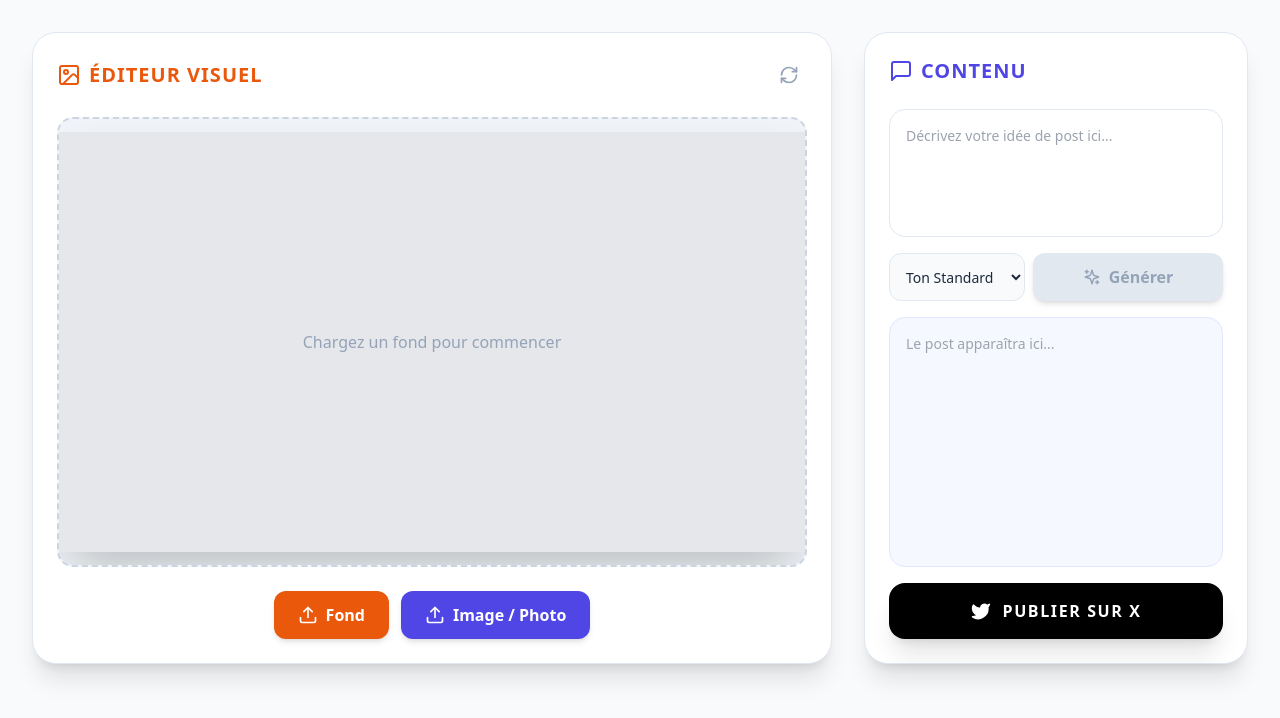
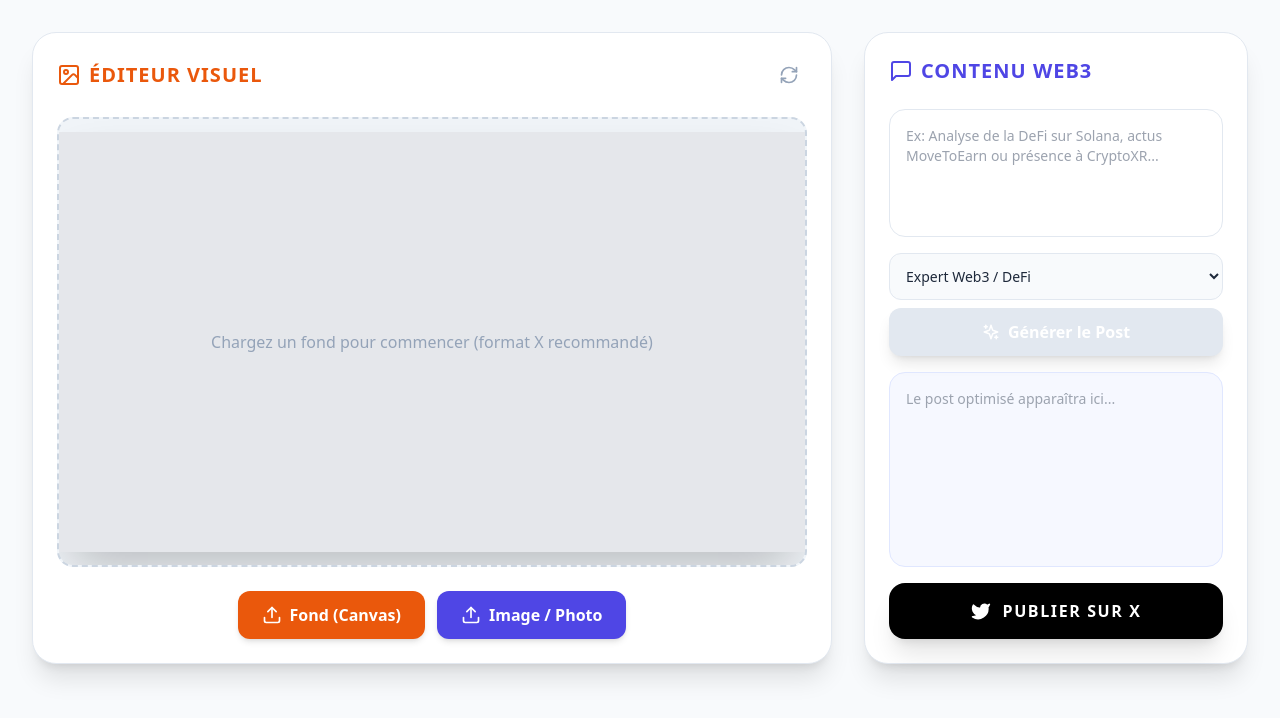
Before and after one commit to Grignute/mon-generateur-x, a React (Vite) app: page / in a window 1280 px wide. Shown: the top 718 px of the page. Built offline with nearby package versions, Linux system fonts and the light colour scheme.

Commit message:
Update App.jsx

```diff
--- a/src/App.jsx
+++ b/src/App.jsx
@@ -15,7 +15,7 @@ export default function App() {
   const [generatedText, setGeneratedText] = useState('');
   const [isGenerating, setIsGenerating] = useState(false);
   const [isPublishing, setIsPublishing] = useState(false);
-  const [selectedTone, setSelectedTone] = useState('Standard');
+  const [selectedTone, setSelectedTone] = useState('Expert Web3 / DeFi');
 
   // --- REFS ---
   const canvasRef = useRef(null);
@@ -59,7 +59,6 @@ export default function App() {
           baseImgRef.current = img;
           setCanvasSize({ width: img.width, height: img.height });
         } else {
-          // Ajustement auto de la taille pour éviter que la photo mobile soit géante
           let initialScale = 0.5;
           if (baseImgRef.current) {
             const targetWidth = baseImgRef.current.width * 0.4;
@@ -81,7 +80,6 @@ export default function App() {
     reader.readAsDataURL(file);
   };
 
-  // --- GESTION DU DRAG & DROP SOURIS / TOUCH ---
   const startDragging = (clientX, clientY) => {
     if (!overlayImage) return;
     isDragging.current = true;
@@ -111,13 +109,11 @@ export default function App() {
 
   const stopDragging = () => { isDragging.current = false; };
 
-  // --- DESSIN DU CANVAS ---
   useEffect(() => {
     const canvas = canvasRef.current;
     if (!canvas) return;
     const ctx = canvas.getContext('2d');
 
-    // Définir la taille réelle du canvas
     if (baseImgRef.current) {
       canvas.width = baseImgRef.current.width;
       canvas.height = baseImgRef.current.height;
@@ -139,7 +135,6 @@ export default function App() {
       const w = overlayImgRef.current.width;
       const h = overlayImgRef.current.height;
 
-      // Style Polaroid
       ctx.shadowColor = 'rgba(0,0,0,0.3)';
       ctx.shadowBlur = 30;
       ctx.fillStyle = 'white';
@@ -150,7 +145,6 @@ export default function App() {
     }
   }, [baseImage, overlayImage, overlayState, canvasSize]);
 
-  // --- ACTIONS ---
   const generateText = async () => {
     if (!textPrompt) return;
     setIsGenerating(true);
@@ -182,7 +176,6 @@ export default function App() {
       const result = await response.json();
       if (result.success) {
         alert("Publication réussie !");
-        // Vider les champs après succès
         setOverlayImage(null);
         overlayImgRef.current = null;
         setGeneratedText('');
@@ -208,14 +201,13 @@ export default function App() {
     <div className="min-h-screen bg-slate-50 p-4 md:p-8 font-sans text-slate-800">
       <div className="max-w-7xl mx-auto grid grid-cols-1 lg:grid-cols-3 gap-8">
 
-        {/* COLONNE GAUCHE : VISUEL */}
         <div className="lg:col-span-2 space-y-4">
           <div className="bg-white p-6 rounded-3xl shadow-xl border border-slate-200">
             <div className="flex justify-between items-center mb-6">
               <h2 className="text-xl font-black flex items-center gap-2 text-orange-600 uppercase tracking-wider">
                 <ImageIcon size={24} /> Éditeur Visuel
               </h2>
-              <button onClick={resetAll} className="p-2 text-slate-400 hover:text-red-500 transition-colors" title="Tout effacer">
+              <button onClick={resetAll} className="p-2 text-slate-400 hover:text-red-500 transition-colors">
                 <RefreshCw size={20} />
               </button>
             </div>
@@ -232,13 +224,13 @@ export default function App() {
                 onTouchEnd={stopDragging}
                 className={`max-w-full h-auto shadow-2xl transition-transform ${overlayImage ? 'cursor-move' : 'cursor-default'}`}
               />
-              {!baseImage && <p className="absolute text-slate-400 font-medium">Chargez un fond pour commencer</p>}
+              {!baseImage && <p className="absolute text-slate-400 font-medium text-center px-4">Chargez un fond pour commencer (format X recommandé)</p>}
             </div>
 
             <div className="mt-6 flex flex-col gap-6">
               <div className="flex flex-wrap gap-3 justify-center">
                 <label className="bg-orange-600 text-white px-6 py-3 rounded-xl cursor-pointer hover:bg-orange-700 transition-all font-bold shadow-md flex items-center gap-2">
-                  <Upload size={20} /> Fond
+                  <Upload size={20} /> Fond (Canvas)
                   <input type="file" className="hidden" onChange={(e) => processFile(e.target.files[0], 'base')} />
                 </label>
                 <label className="bg-indigo-600 text-white px-6 py-3 rounded-xl cursor-pointer hover:bg-indigo-700 transition-all font-bold shadow-md flex items-center gap-2">
@@ -257,7 +249,7 @@ export default function App() {
                     <RotateCw size={18} className="text-slate-400" />
                     <input type="range" min="-180" max="180" step="1" value={overlayState.rotation} onChange={(e) => setOverlayState({...overlayState, rotation: parseInt(e.target.value)})} className="flex-1 accent-indigo-600" />
                   </div>
-                  <button onClick={() => {setOverlayImage(null); overlayImgRef.current = null;}} className="text-red-500 p-2 hover:bg-red-50 rounded-full transition-colors">
+                  <button onClick={() => {setOverlayImage(null); overlayImgRef.current = null;}} className="text-red-500 p-2 hover:bg-red-50 rounded-full">
                     <Trash2 size={20} />
                   </button>
                 </div>
@@ -266,37 +258,38 @@ export default function App() {
           </div>
         </div>
 
-        {/* COLONNE DROITE : TEXTE */}
         <div className="space-y-4">
           <div className="bg-white p-6 rounded-3xl shadow-xl flex flex-col h-full border border-slate-200">
             <h2 className="text-xl font-black mb-6 flex items-center gap-2 text-indigo-600 uppercase tracking-wider">
-              <MessageSquare size={24} /> Contenu
+              <MessageSquare size={24} /> Contenu Web3
             </h2>
 
             <div className="space-y-4 flex-1 flex flex-col">
               <textarea
                 value={textPrompt}
                 onChange={(e) => setTextPrompt(e.target.value)}
-                placeholder="Décrivez votre idée de post ici..."
-                className="w-full p-4 border border-slate-200 rounded-2xl h-32 text-sm resize-none focus:ring-2 focus:ring-indigo-500 focus:border-transparent outline-none transition-all"
+                placeholder="Ex: Analyse de la DeFi sur Solana, actus MoveToEarn ou présence à CryptoXR..."
+                className="w-full p-4 border border-slate-200 rounded-2xl h-32 text-sm resize-none focus:ring-2 focus:ring-indigo-500 outline-none transition-all"
               />
 
-              <div className="flex gap-2">
+              <div className="flex flex-col gap-2">
                 <select
                   value={selectedTone}
                   onChange={(e) => setSelectedTone(e.target.value)}
                   className="bg-slate-50 border border-slate-200 rounded-xl text-sm p-3 outline-none focus:ring-2 focus:ring-indigo-500"
                 >
-                  <option value="Standard">Ton Standard</option>
-                  <option value="Professionnel">Professionnel</option>
-                  <option value="Viral">Viral / Hype</option>
+                  <option value="Expert Web3 / DeFi">Expert Web3 / DeFi</option>
+                  <option value="Actualité / CryptoXR">Actualité / CryptoXR</option>
+                  <option value="Hype / Engagement">Hype / Engagement (LFG/Bullish)</option>
+                  <option value="Professionnel">Professionnel / Factuel</option>
                 </select>
                 <button
                   onClick={generateText}
                   disabled={isGenerating || !textPrompt}
-                  className="flex-1 bg-indigo-600 text-white px-4 py-3 rounded-xl font-bold flex items-center justify-center gap-2 disabled:bg-slate-200 disabled:text-slate-400 transition-all active:scale-95 shadow-md"
+                  className="w-full bg-indigo-600 text-white px-4 py-3 rounded-xl font-bold flex items-center justify-center gap-2 disabled:bg-slate-200 transition-all active:scale-95 shadow-lg"
                 >
-                  {isGenerating ? <Loader2 className="animate-spin" size={18} /> : <Sparkles size={18} />} Générer
+                  {isGenerating ? <Loader2 className="animate-spin" size={18} /> : <Sparkles size={18} />}
+                  Générer le Post
                 </button>
               </div>
 
@@ -304,13 +297,13 @@ export default function App() {
                 value={generatedText}
                 onChange={(e) => setGeneratedText(e.target.value)}
                 className="w-full p-4 border border-indigo-100 rounded-2xl flex-1 bg-indigo-50/50 text-sm font-medium text-slate-700 resize-none outline-none focus:ring-2 focus:ring-indigo-500"
-                placeholder="Le post apparaîtra ici..."
+                placeholder="Le post optimisé apparaîtra ici..."
               />
 
               <button
                 onClick={handlePublish}
                 disabled={isPublishing || !generatedText || !baseImage || !overlayImage}
-                className={`w-full py-4 rounded-2xl font-black text-white flex items-center justify-center gap-3 shadow-xl transition-all uppercase tracking-widest ${isPublishing ? 'bg-slate-400 cursor-not-allowed' : 'bg-black hover:bg-slate-800 active:scale-95'}`}
+                className={`w-full py-4 rounded-2xl font-black text-white flex items-center justify-center gap-3 shadow-xl transition-all uppercase tracking-widest ${isPublishing ? 'bg-slate-400' : 'bg-black hover:bg-slate-800 active:scale-95'}`}
               >
                 {isPublishing ? <Loader2 className="animate-spin" /> : <Twitter fill="white" size={20} />} Publier sur X
               </button>
```
